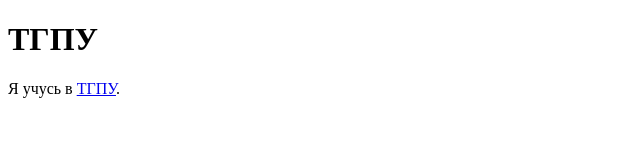
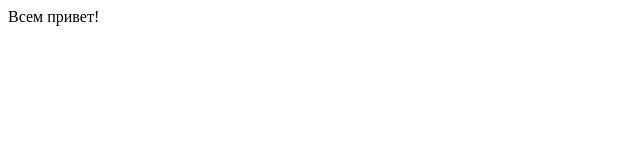
Before and after one commit to nanaryjaanasoldatova/nanaryjaanasoldatova.github.io, a plain HTML site: page index.html in a window 1280 px wide. Shown: the whole page, without its empty margins (0-640 px from the left). Drawn offline with Linux system fonts and the light colour scheme.

Commit message:
Котеке

```diff
--- a/index.html
+++ b/index.html
@@ -1,12 +1,10 @@
 <!doctype html>
 <html>
     <head>
-        <title>ТГПУ</title>
         <meta charset="utf-8">
+        <title>Web</title>
     </head>
     <body>
-        <h1>ТГПУ</h1>
-        <pa>Я учусь в
-            <a href="https://www.tspu.edu.ru">ТГПУ</a>.</p>
+        Всем привет!
     </body>
 </html>
```
